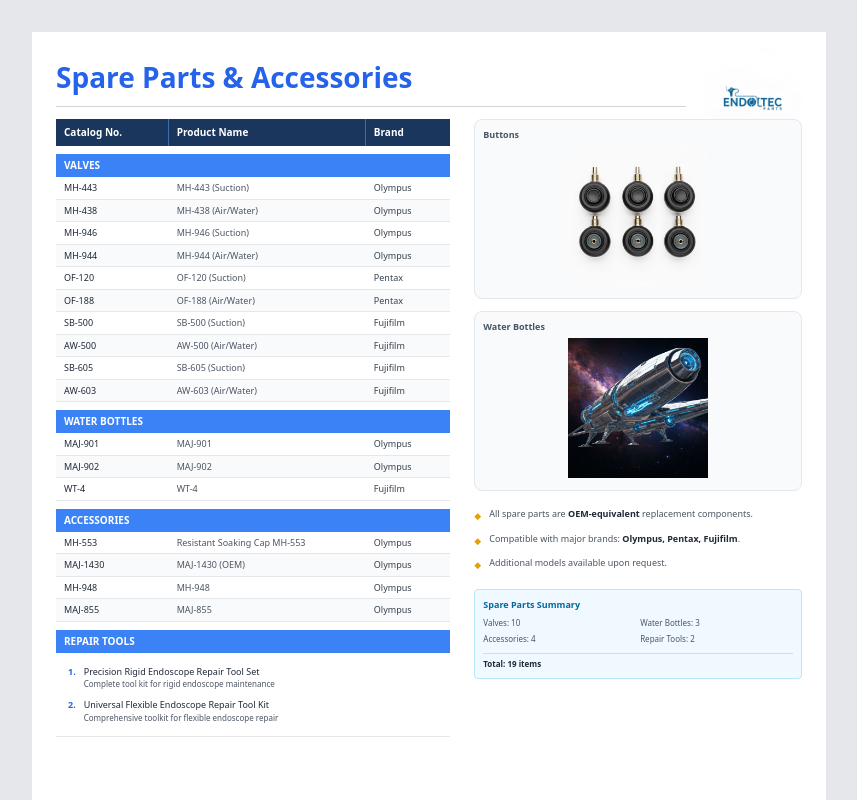
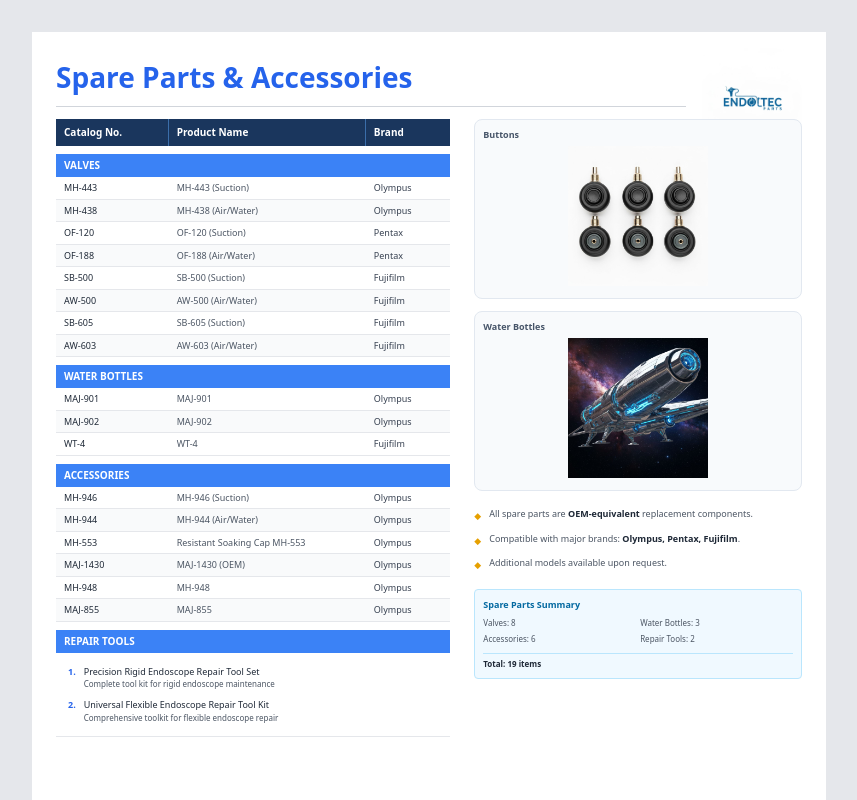
Before and after one commit to zhangzixin1/v0-spare-parts-table, a Next.js app: page / in a window 1280 px wide. Shown: the top 800 px of the page, without its empty margins (211-1068 px from the left). Built offline with nearby package versions, Linux system fonts and the light colour scheme.

Commit message:
feat: move MH-946 and MH-944 to Accessories and update summary counts\n\nUpdate Valves count from 10 to 8, Accessories from 4 to 6.

```diff
--- a/components/spare-parts.tsx
+++ b/components/spare-parts.tsx
@@ -3,8 +3,6 @@ import Image from "next/image"
 const valvesData = [
   { cat: "MH-443", name: "MH-443 (Suction)", brand: "Olympus" },
   { cat: "MH-438", name: "MH-438 (Air/Water)", brand: "Olympus" },
-  { cat: "MH-946", name: "MH-946 (Suction)", brand: "Olympus" },
-  { cat: "MH-944", name: "MH-944 (Air/Water)", brand: "Olympus" },
   { cat: "OF-120", name: "OF-120 (Suction)", brand: "Pentax" },
   { cat: "OF-188", name: "OF-188 (Air/Water)", brand: "Pentax" },
   { cat: "SB-500", name: "SB-500 (Suction)", brand: "Fujifilm" },
@@ -20,6 +18,8 @@ const waterBottlesData = [
 ]
 
 const accessoriesData = [
+  { cat: "MH-946", name: "MH-946 (Suction)", brand: "Olympus" },
+  { cat: "MH-944", name: "MH-944 (Air/Water)", brand: "Olympus" },
   { cat: "MH-553", name: "Resistant Soaking Cap MH-553", brand: "Olympus" },
   { cat: "MAJ-1430", name: "MAJ-1430 (OEM)", brand: "Olympus" },
   { cat: "MH-948", name: "MH-948", brand: "Olympus" },
@@ -191,9 +191,9 @@ export default function SpareParts() {
               Spare Parts Summary
             </h3>
             <div className="grid grid-cols-2 gap-1 text-[8px] text-[#4b5563]">
-              <div>Valves: 10</div>
+              <div>Valves: 8</div>
               <div>Water Bottles: 3</div>
-              <div>Accessories: 4</div>
+              <div>Accessories: 6</div>
               <div>Repair Tools: 2</div>
               <div className="col-span-2 font-semibold text-[#1f2937] border-t border-[#bae6fd] pt-1 mt-1">
                 Total: 19 items
```
